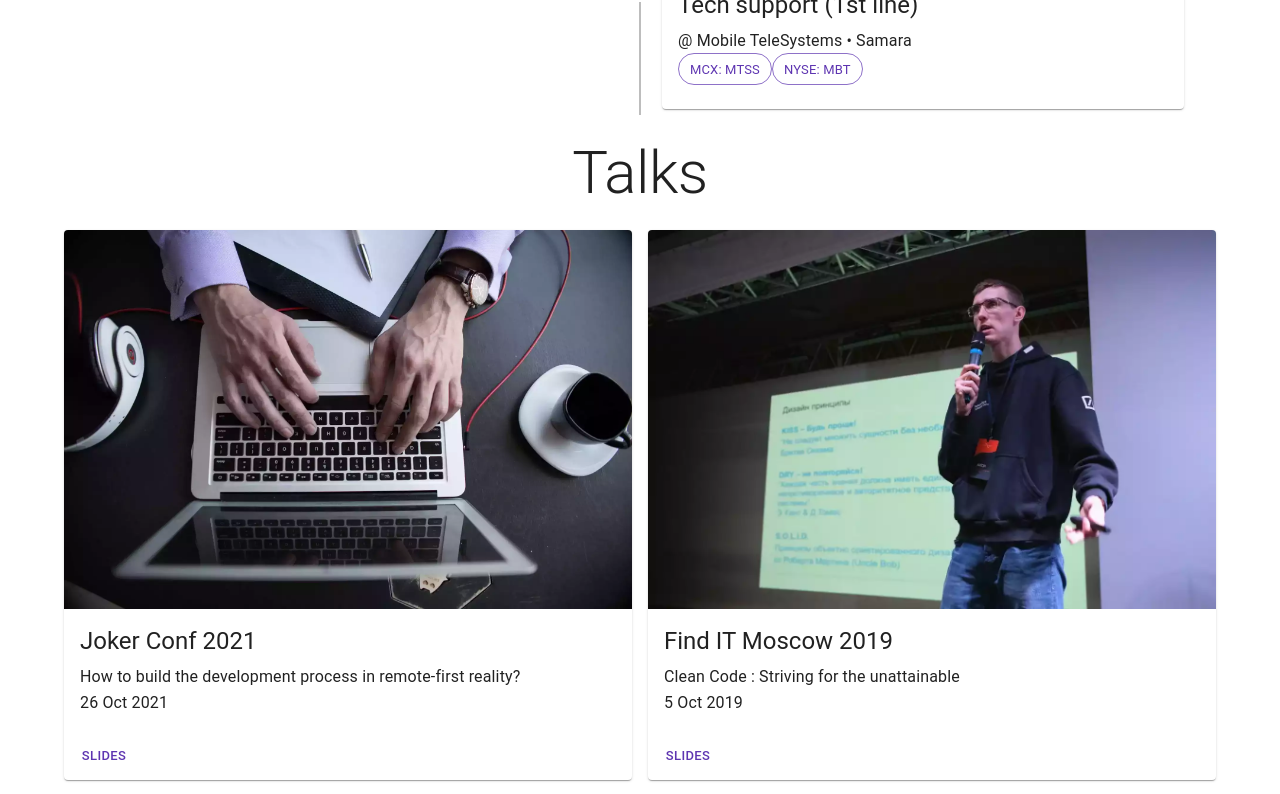
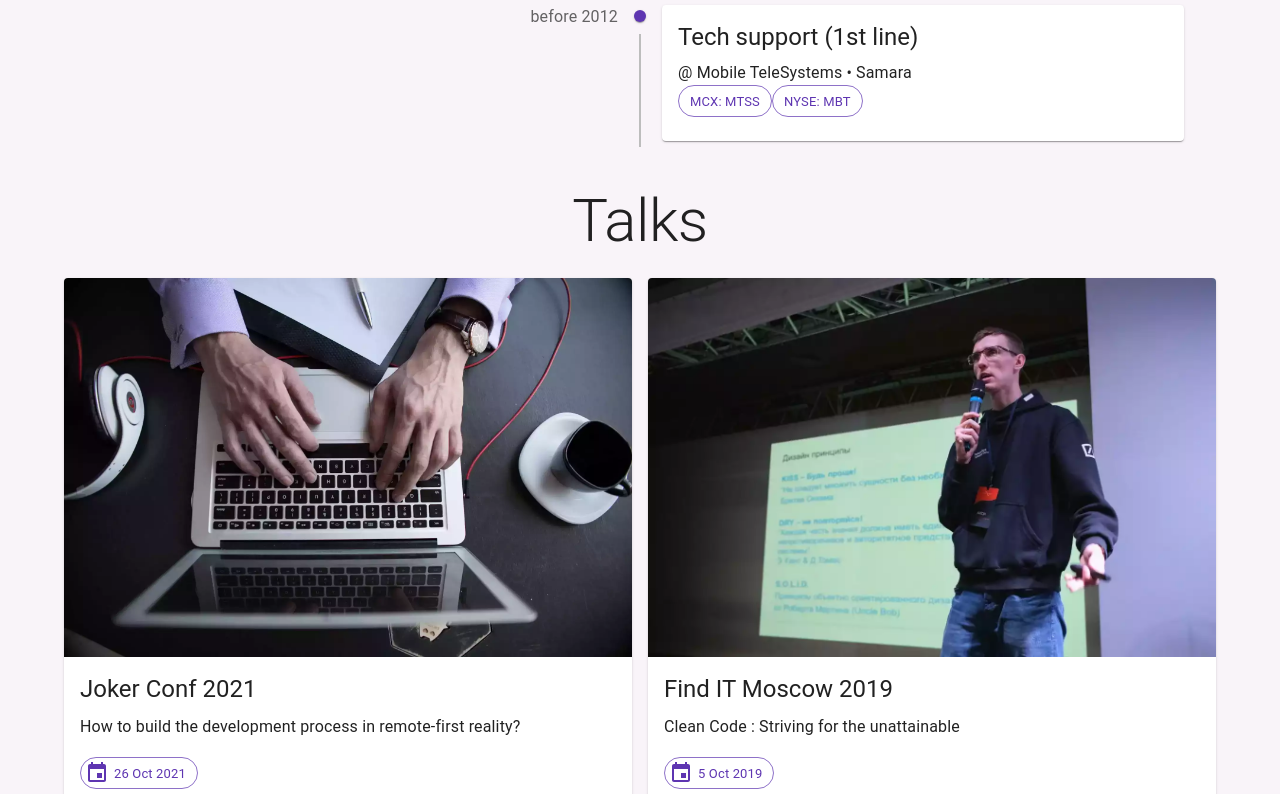
Before and after one commit to batiaev/batiaev.github.io, a Next.js app: page / in a window 1280 px wide. Shown: the part 1980-2774 px from the top of the page. Built offline with nearby package versions, Linux system fonts and the light colour scheme.

Commit message:
update style and versions of dependencies

```diff
--- a/pages/_app.tsx
+++ b/pages/_app.tsx
@@ -6,8 +6,8 @@ import { ThemeProvider } from '@mui/material';
 import { AppProps } from 'next/app';
 import CssBaseline from '@mui/material/CssBaseline'
 import Copyright from '../src/components/Copyright';
+import defaultTheme from '../src/styles/theme'
 import '../src/styles/global.css'
-import defaultTheme from '../src/styles/theme'
 import createEmotionCache from '../utility/createEmotionCache'
 
 const clientSideEmotionCache = createEmotionCache();
--- a/src/Talks.tsx
+++ b/src/Talks.tsx
@@ -8,6 +8,8 @@ import Typography from '@mui/material/Typography';
 import Title from "../src/components/Title"
 import data from "../src/data.json"
 import siteData from "../src/site.json"
+import Chip from "@mui/material/Chip"
+import EventIcon from '@mui/icons-material/Event'
 
 export default function Talks() {
   return (
@@ -26,13 +28,15 @@ export default function Talks() {
               />
               <CardContent>
                 <Typography component="h3" variant="h5" gutterBottom>{talk.name}</Typography>
-                <Typography>{talk.desc}</Typography>
-                <Typography component="p" variant="subtitle1">{talk.date}</Typography>
+                <Typography variant={"subtitle1"}>{talk.desc}</Typography>
+                <Typography component="p" paddingTop={2}>
+                  <Chip icon={<EventIcon />} label={talk.date} variant="outlined" color={"primary"}/>
+                </Typography>
               </CardContent>
               <CardActions>
                 {/* <Button size="small" color="primary">Video</Button> */}
                 <Button href={talk.slides} size="small" color="primary">
-                  {siteData.talks.slides}
+                  {siteData.talks.slides} ⟶
                 </Button>
               </CardActions>
             </Card>
--- a/src/components/Title.tsx
+++ b/src/components/Title.tsx
@@ -1,9 +1,10 @@
-import Typography from '@mui/material/Typography';
+import Typography from "@mui/material/Typography";
 
-export default function Title({text}) {
+export default function Title({ text }) {
   return (
-    <Typography component="h2" variant="h2" align="center" color="textPrimary" className="title" gutterBottom>
-        {text}
+    <Typography component="h2" variant="h2" align="center" color="textPrimary"
+                paddingTop={2} className="title" gutterBottom>
+      {text}
     </Typography>
   );
 }
--- a/src/data.json
+++ b/src/data.json
@@ -251,7 +251,7 @@
         },
         {
             "name":"Pouf.Conf 2019",
-            "desc":"BigBank, BigIT. Live risk systems from scratch",
+            "desc":"Big Bank, Big IT. How to build live risk systems from scratch",
             "link":"https://vk.com/poufconf",
             "logo":"/images/conf/poufconf2019.webp",
             "slides":"/talks/pouf-conf-2019/slides.pdf",
@@ -267,7 +267,7 @@
         },
         {
             "name":"HighLoad Siberia 2019",
-            "desc":"Why do we do have quick calculations in the bank.",
+            "desc":"Why do we do have quick FX risk calculations in the bank.",
             "link":"https://www.highload.ru/siberia/2019",
             "logo":"/images/conf/highload2019.webp",
             "slides":"/talks/highload-siberia-2019/slides.pdf",
--- a/src/styles/global.css
+++ b/src/styles/global.css
@@ -1,7 +1,3 @@
-body {
-    background-color: #fafafa;
-}
-
 header {
     background-color: #4b4a56;
     background-image: url('/images/header.webp');
--- a/src/styles/theme.tsx
+++ b/src/styles/theme.tsx
@@ -2,6 +2,15 @@ import { createTheme } from '@mui/material/styles';
 import {deepPurple} from "@mui/material/colors";
 
 const theme = createTheme({
+  components: {
+    MuiCssBaseline: {
+      styleOverrides: {
+        body: {
+          backgroundColor: "#f9f4f9"
+        }
+      }
+    }
+  },
   palette: {
     mode: 'light',
     primary: {
```
Also changed, not shown: package.json (+17 -17 lines), 3 other files (tests, documents, lock files or other folders).
